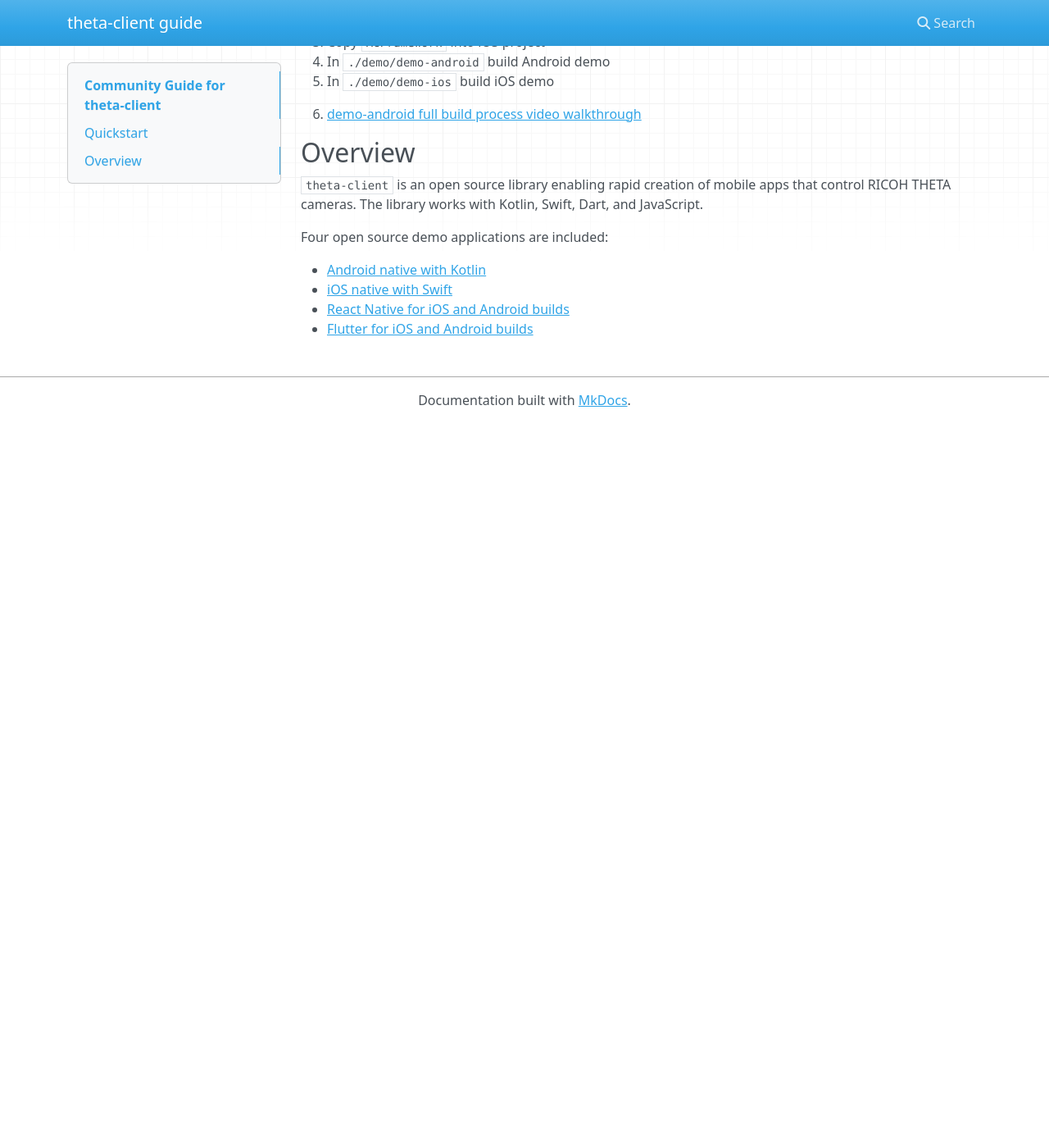
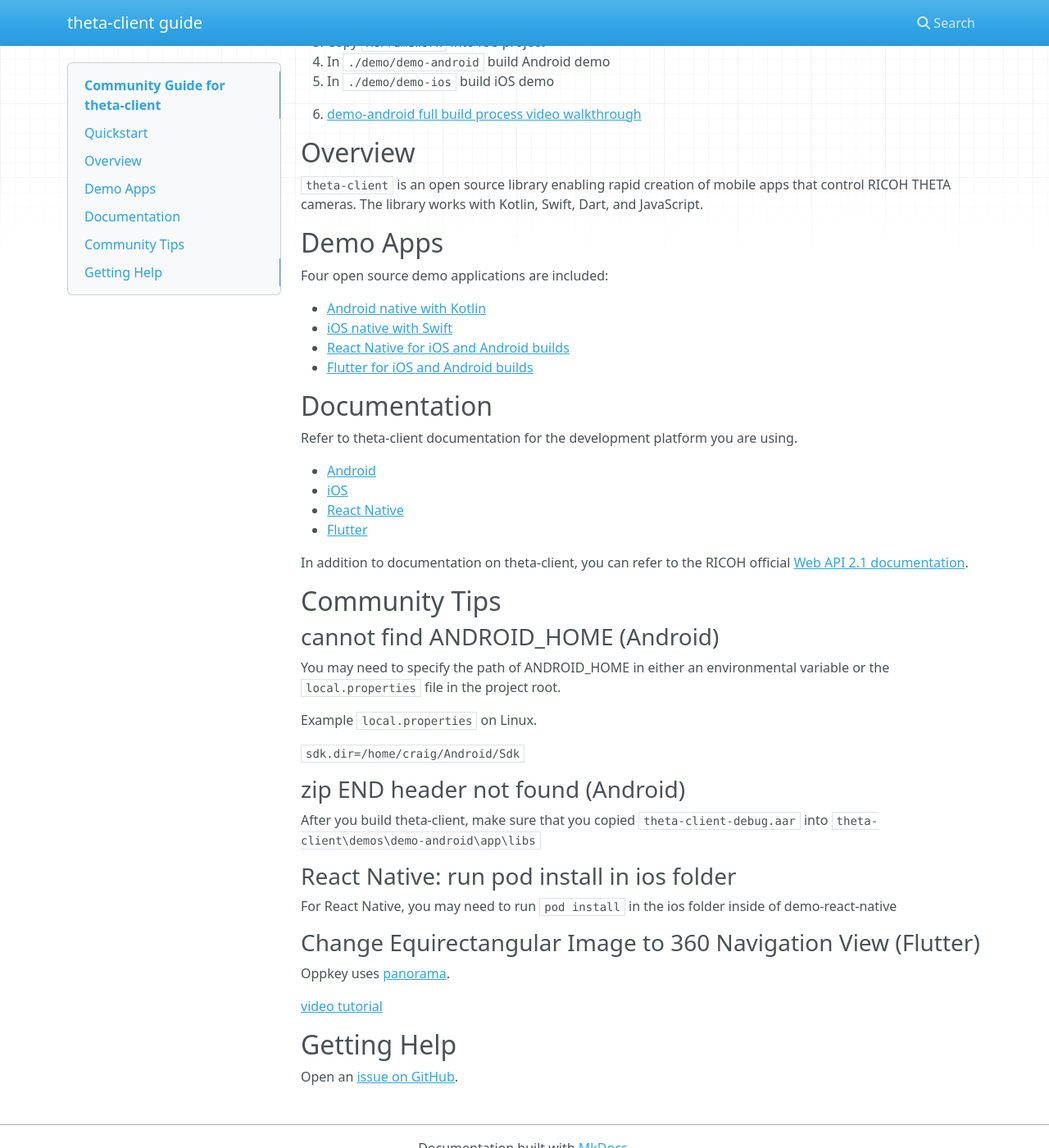
Before and after one commit to theta360developers/theta-client-guide, an MkDocs documentation site: the page built from docs/index.md, in a window 1280 px wide and 1400 px high, scrolled down 270 px. Shown: the whole window at 82% size. Built offline with MkDocs 1.6.1, drawn with Linux system fonts in a browser that asks for light colours; nearby versions of some CDN libraries; before the commit the page ends 900 px from its top, so only the background shows below that.

Commit message:
added community tips

```diff
--- a/docs/index.md
+++ b/docs/index.md
@@ -1,6 +1,4 @@
 # Community Guide for theta-client
-
-
 
 For full code on  [GitHub ricohapi/theta-client](https://github.com/ricohapi/theta-client).
 
@@ -21,9 +19,56 @@
 
 `theta-client` is an open source library enabling rapid creation of mobile apps that control RICOH THETA cameras. The library works with Kotlin, Swift, Dart, and JavaScript.
 
+## Demo Apps
+
 Four open source demo applications are included:
 
 * [Android native with Kotlin](https://github.com/ricohapi/theta-client/tree/main/demos/demo-android)
 * [iOS native with Swift](https://github.com/ricohapi/theta-client/tree/main/demos/demo-ios)
 * [React Native for iOS and Android builds](https://github.com/ricohapi/theta-client/tree/main/demos/demo-react-native)
 * [Flutter for iOS and Android builds](https://github.com/ricohapi/theta-client/tree/main/demos/demo-flutter)
+
+## Documentation
+
+Refer to theta-client documentation for the development platform you are using.
+
+* [Android](https://github.com/ricohapi/theta-client/blob/main/docs/tutorial-android.md)
+* [iOS](https://github.com/ricohapi/theta-client/blob/main/docs/tutorial-ios.md)
+* [React Native](https://github.com/ricohapi/theta-client/blob/main/docs/tutorial-react-native.md)
+* [Flutter](https://github.com/ricohapi/theta-client/blob/main/docs/tutorial-flutter.md)
+
+In addition to documentation on theta-client, you can refer to the
+RICOH official [Web API 2.1 documentation](https://github.com/ricohapi/theta-api-specs/tree/main/theta-web-api-v2.1).
+
+
+## Community Tips
+
+### cannot find ANDROID_HOME (Android)
+
+You may need to specify the path of ANDROID_HOME in either an
+environmental variable or the `local.properties` file in the
+project root.
+
+Example `local.properties` on Linux.
+
+`sdk.dir=/home/craig/Android/Sdk`
+
+### zip END header not found (Android)
+
+After you build theta-client, make sure that you copied
+`theta-client-debug.aar` into `theta-client\demos\demo-android\app\libs`
+
+### React Native: run pod install in ios folder
+
+For React Native, you may need to run `pod install` in the ios
+folder inside of demo-react-native
+
+### Change Equirectangular Image to 360 Navigation View (Flutter)
+
+Oppkey uses [panorama](https://pub.dev/packages/panorama).
+
+[video tutorial](https://youtu.be/9hWUU6G3Ank)
+
+## Getting Help
+
+Open an [issue on GitHub](https://github.com/ricohapi/theta-client/issues).
```
